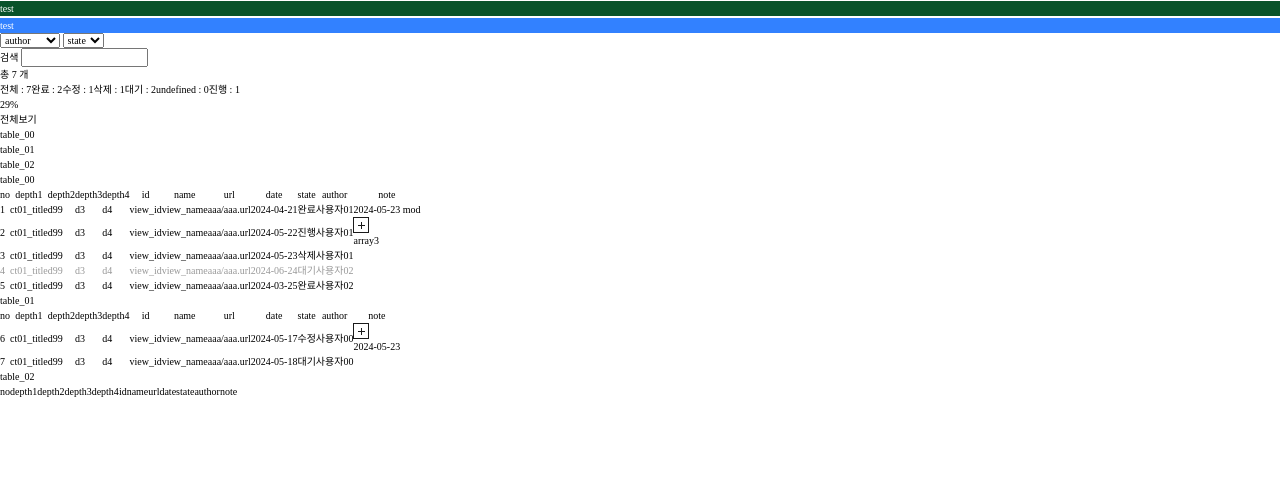
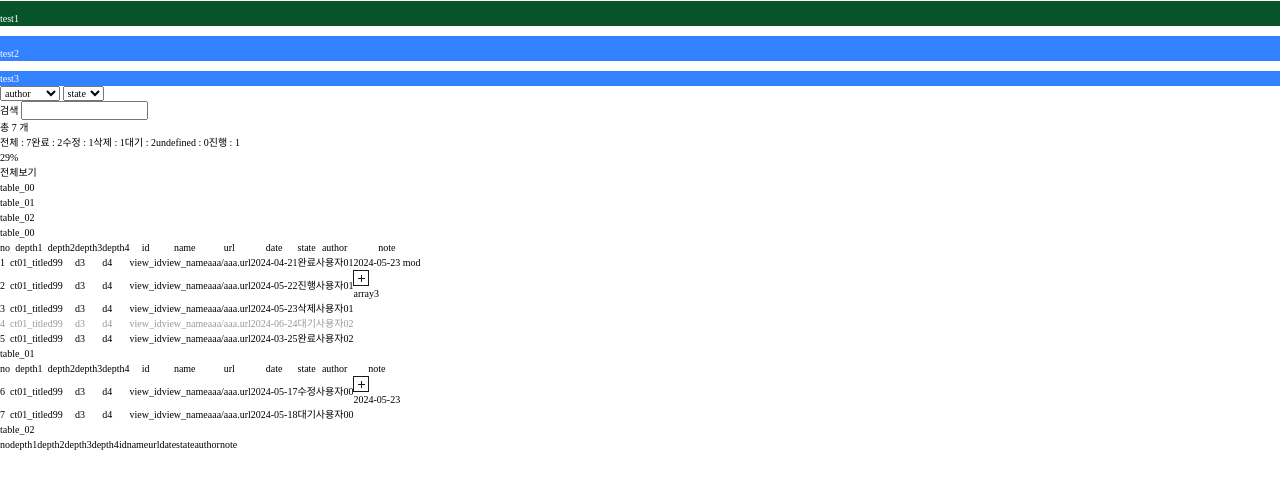
Before and after one commit to geandgae/uiux, a plain HTML site: page ia/test_core_json.html in a window 1280 px wide. Drawn offline with Linux system fonts and the light colour scheme.

Commit message:
css test

```diff
--- a/ia/test_core_json.html
+++ b/ia/test_core_json.html
@@ -126,10 +126,23 @@
       .test {
         color: #fff;
         background-color: var(--color-prm);
+        p {
+          padding-top: 10px;
+        }
       }
       .test2 {
         color: #fff;
         background-color: var(--color-prm);
+        p {
+          padding-top: 10px;
+        }
+      }
+      .test3 {
+        color: #fff;
+        background-color: var(--color-prm);
+        p {
+          padding-top: 0px;
+        }
       }
       .size-sm {
         margin: var(--mg_sm);
@@ -142,6 +155,9 @@
         margin-left: 0;
         margin-right: 0;
       }
+      .layout-test + .layout-test {
+        margin-top: 10px;
+      }
     </style>
 
     <!-- loading -->
@@ -150,8 +166,15 @@
 
     <!-- wrap -->
     <div id="wrap">
-      <p class="test direction-up size-sm" style="--color-prm:#09532a">test</p>
-      <p class="test2 direction-up size-md">test</p>
+      <div class="test direction-up size-sm layout-test" style="--color-prm:#09532a">
+        <p>test1</p>
+      </div>
+      <div class="test2 direction-up size-md layout-test">
+        <p>test2</p>
+      </div>
+      <div class="test3 direction-up size-md layout-test">
+        <p>test3</p>
+      </div>
       <!-- header -->
       <header class="header">
         <!-- hta -->
```
